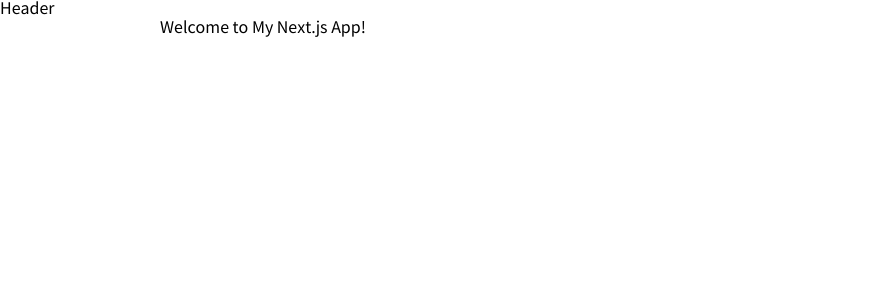
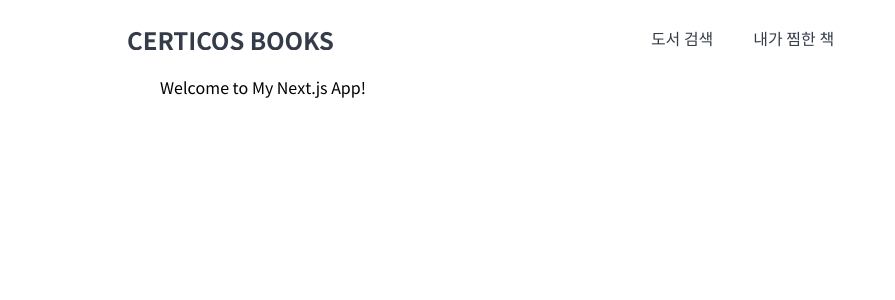
Before and after one commit to jusstory/cdri-books-kimjuyeon, a Next.js app: page / in a window 1280 px wide. Shown: the top 300 px of the page, without its empty margins (0-895 px from the left). Built offline with nearby package versions, Linux system fonts and the light colour scheme.

Commit message:
[feat] header 개발

```diff
--- a/src/components/header/headerStyle.ts
+++ b/src/components/header/headerStyle.ts
@@ -1,3 +1,21 @@
 import styled from 'styled-components';
 
-export const HeaderStyle = styled.header``;
+export const HeaderStyle = styled.header`
+  display: flex;
+  align-items: center;
+  width: 80%;
+  height: 80px;
+  margin: 0 auto;
+`;
+
+export const NavStyle = styled.ul`
+  display: flex;
+  align-items: center;
+  justify-content: center;
+  width: 100%;
+  gap: 40px;
+
+  button:hover {
+    color: red;
+  }
+`;
--- a/src/components/header/index.tsx
+++ b/src/components/header/index.tsx
@@ -1,8 +1,44 @@
 import React from 'react';
-import { HeaderStyle } from './headerStyle';
+import Image from 'next/image';
+import { HeaderStyle, NavStyle } from './headerStyle';
+import Button from '@components/common/button';
+import { useRouter } from 'next/router';
+import Text from '@components/common/text';
 
 function Header() {
-  return <HeaderStyle>Header</HeaderStyle>;
+  const router = useRouter();
+
+  const menuData = [
+    {
+      menu: '도서 검색',
+      url: '#',
+    },
+    {
+      menu: '내가 찜한 책',
+      url: '#',
+    },
+  ];
+
+  const handleClick = (url: string) => {
+    router.push(`/${url}`);
+  };
+
+  return (
+    <HeaderStyle>
+      <Image src="/images/logo.png" alt="logo" width={207} height={19} />
+      <NavStyle>
+        {menuData.map((item) => {
+          return (
+            <li key={item.menu}>
+              <Button type="text" onClick={() => handleClick(item.url)}>
+                <Text type="body1">{item.menu}</Text>
+              </Button>
+            </li>
+          );
+        })}
+      </NavStyle>
+    </HeaderStyle>
+  );
 }
 
 export default Header;
```
